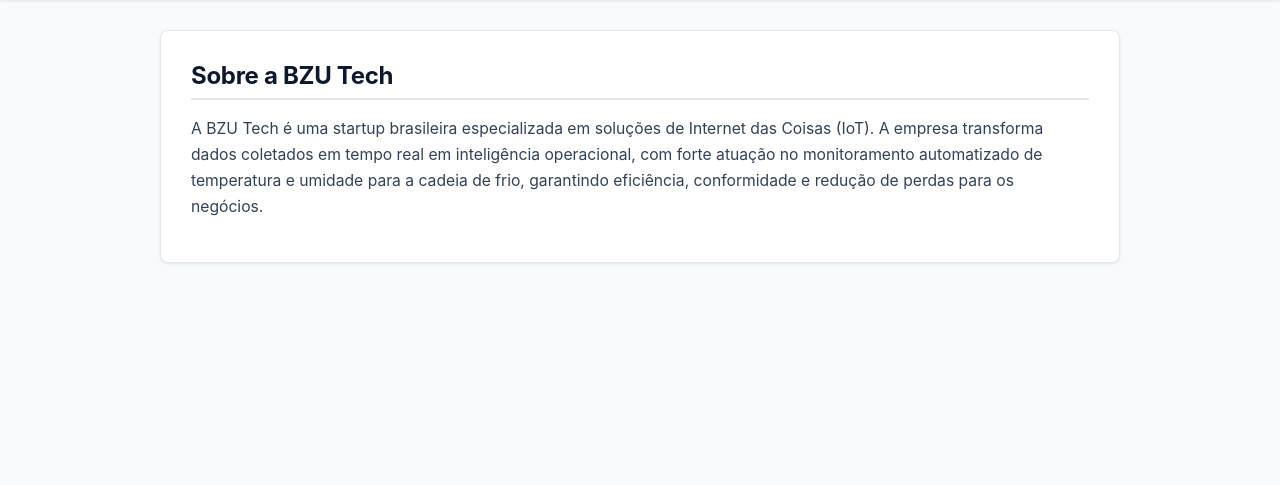
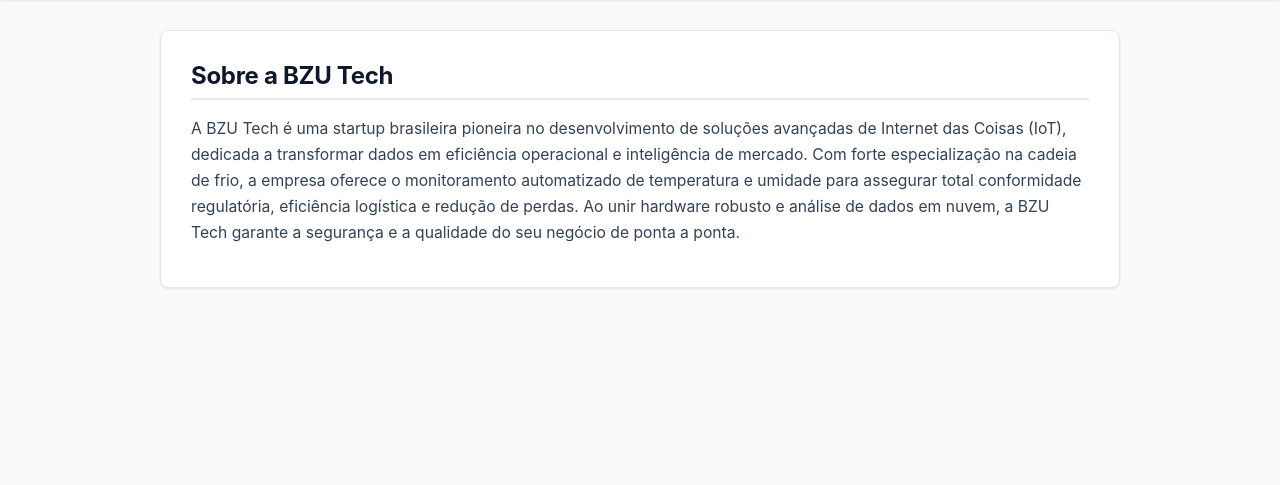
Before and after one commit to biavieiraa/django_fds, a Django app: page /forum/sobre-empresa/ in a window 1280 px wide. Shown: the part 68-553 px from the top of the page. Run offline with Django 5.2, Linux system fonts and the light colour scheme.

Commit message:
melhora em texto da empresa
Updated company description to highlight BZU Tech's pioneering role and advanced solutions in IoT.

```diff
--- a/forum/templates/forum/sobre_empresa.html
+++ b/forum/templates/forum/sobre_empresa.html
@@ -5,6 +5,6 @@
 {% block content %}
 <div class="card text-content">
     <h2>Sobre a BZU Tech</h2>
-    <p>A BZU Tech é uma startup brasileira especializada em soluções de Internet das Coisas (IoT). A empresa transforma dados coletados em tempo real em inteligência operacional, com forte atuação no monitoramento automatizado de temperatura e umidade para a cadeia de frio, garantindo eficiência, conformidade e redução de perdas para os negócios.</p>
+    <p>A BZU Tech é uma startup brasileira pioneira no desenvolvimento de soluções avançadas de Internet das Coisas (IoT), dedicada a transformar dados em eficiência operacional e inteligência de mercado. Com forte especialização na cadeia de frio, a empresa oferece o monitoramento automatizado de temperatura e umidade para assegurar total conformidade regulatória, eficiência logística e redução de perdas. Ao unir hardware robusto e análise de dados em nuvem, a BZU Tech garante a segurança e a qualidade do seu negócio de ponta a ponta.</p>
 {% endblock %}
 </div>
```
